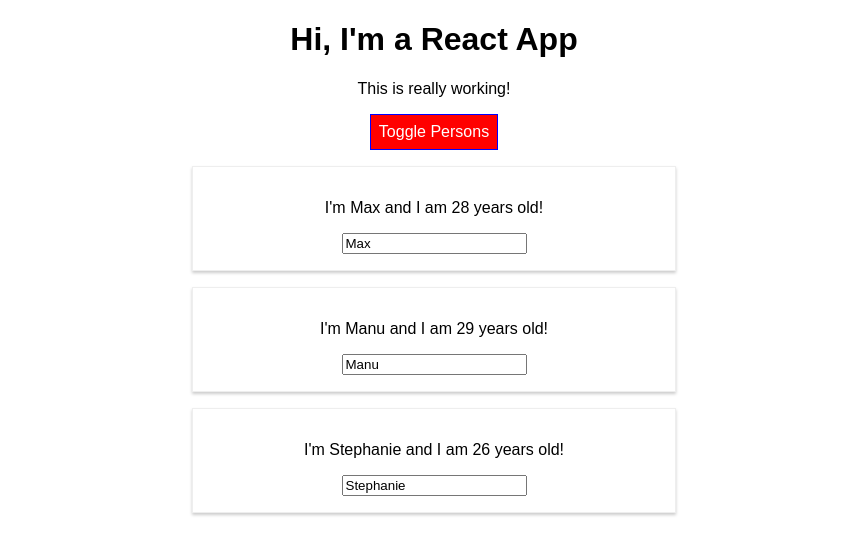
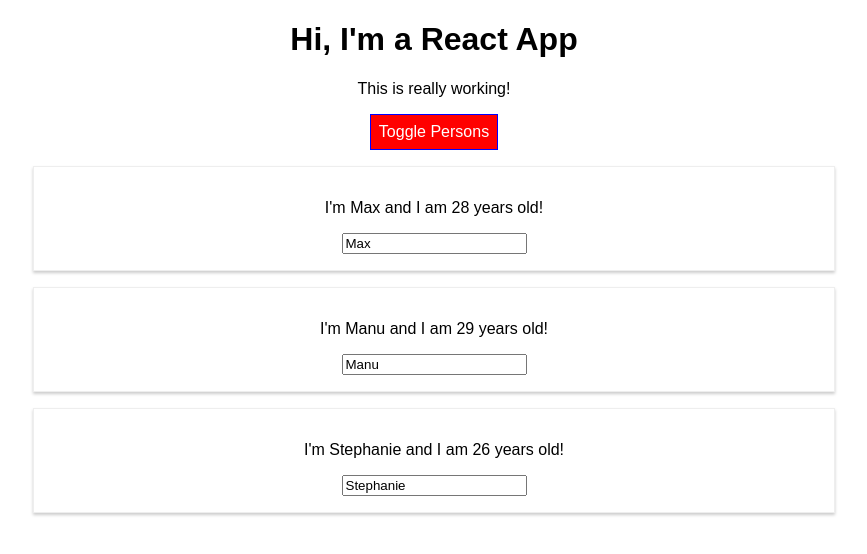
Before and after one commit to winadiw/react-complete-guide, a React (Create React App) app: page / in a window 1280 px wide. Both pictures are taken after a click on the button "Toggle Persons". Shown: the top 554 px of the page, without its empty margins (206-1073 px from the left). Built offline with nearby package versions, Linux system fonts and the light colour scheme.

Commit message:
video #65 - before ejecting

```diff
--- a/src/App.js
+++ b/src/App.js
@@ -1,7 +1,6 @@
 import React, { Component } from 'react';
 import './App.css';
 import Person from './Person/Person';
-import Radium, { StyleRoot } from 'radium';
 
 class App extends Component {
   state = {
@@ -56,11 +55,7 @@
       font: 'inherit',
       border: '1px solid blue',
       padding: '8px',
-      cursor: 'pointer',
-      ':hover': {
-        backgroundColor: 'lightgreen',
-        color: 'black'
-      }
+      cursor: 'pointer'
     };
 
     let persons = null;
@@ -80,10 +75,6 @@
       );
 
       style.backgroundColor = 'red';
-      style[":hover"] = {
-        backgroundColor: 'salmon',
-        color: 'black'
-      }
     }
 
     let classes = [];
@@ -96,7 +87,6 @@
     }
 
     return (
-      <StyleRoot>
         <div className="App">
           <h1>Hi, I'm a React App</h1>
           <p className={classes.join(' ')}>This is really working!</p>
@@ -105,10 +95,9 @@
             onClick={this.togglePersonsHandler}>Toggle Persons</button>
           {persons}
         </div>
-      </StyleRoot>
     );
     // return React.createElement('div', {className: 'App'}, React.createElement('h1', null, 'Does this work now?'));
   }
 }
 
-export default Radium(App);
+export default App;
--- a/src/Person/Person.js
+++ b/src/Person/Person.js
@@ -1,15 +1,9 @@
 import React from 'react';
-import Radium from 'radium';
 import './Person.css';
 
 const person = ( props ) => {
-    const style = {
-        '@media(min-width: 500px)': {
-            width: '450px'
-        }
-    }
     return (
-        <div className="Person" style={style}>
+        <div className="Person">
             <p onClick={props.click}>I'm {props.name} and I am {props.age} years old!</p>
             <p>{props.children}</p>
             <input type="text" onChange={props.changed} value={props.name} />
@@ -17,4 +11,4 @@
     )
 };
 
-export default Radium(person);
+export default person;
```
